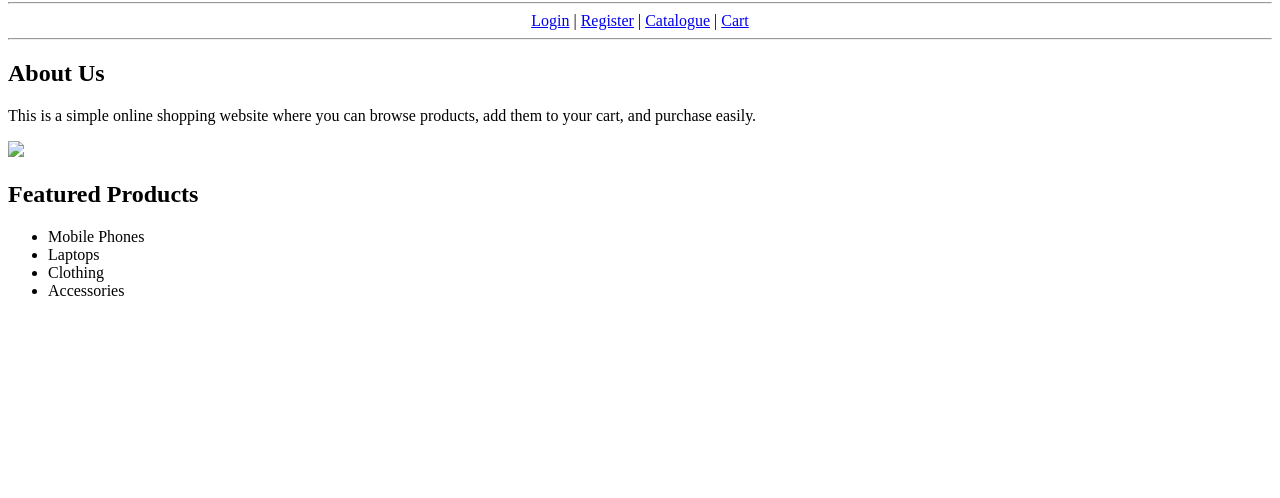
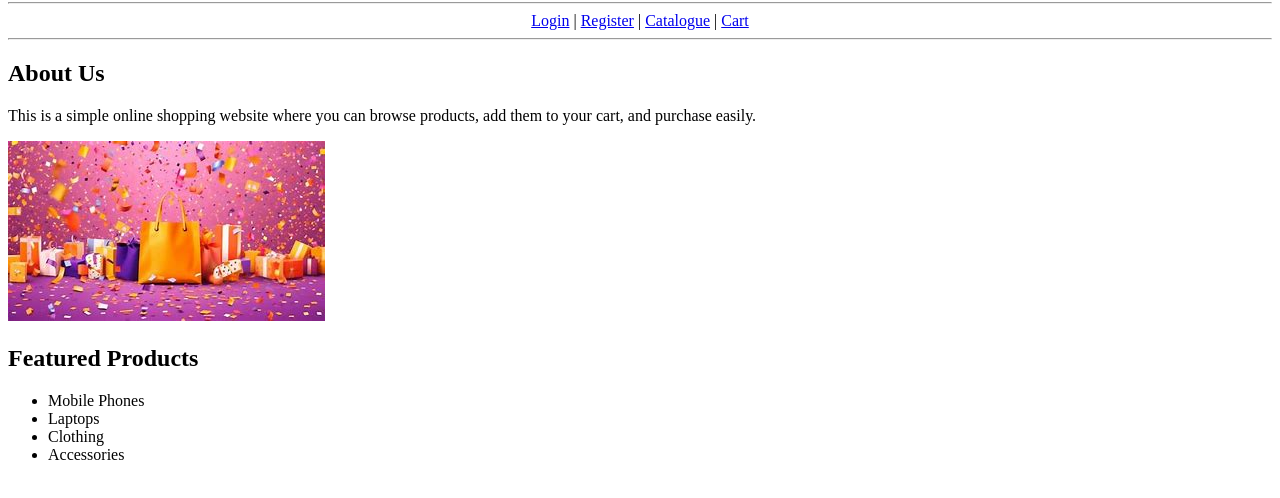
Before and after one commit to Herambh012/WADSF2, a plain HTML site: page HTML/index.html in a window 1280 px wide. Shown: the part 78-576 px from the top of the page. Drawn offline with Linux system fonts and the light colour scheme.

Commit message:
index.html

```diff
--- a/HTML/index.html
+++ b/HTML/index.html
@@ -23,7 +23,7 @@
 This is a simple online shopping website where you can browse products,
 add them to your cart, and purchase easily.
 </p>
-<img src="OIP.JFIF alt=Photo"><br>
+<img src="OIP.jfif" alt="Photo"><br>
 <h2>Featured Products</h2>
 <ul>
   <li>Mobile Phones</li>
```
